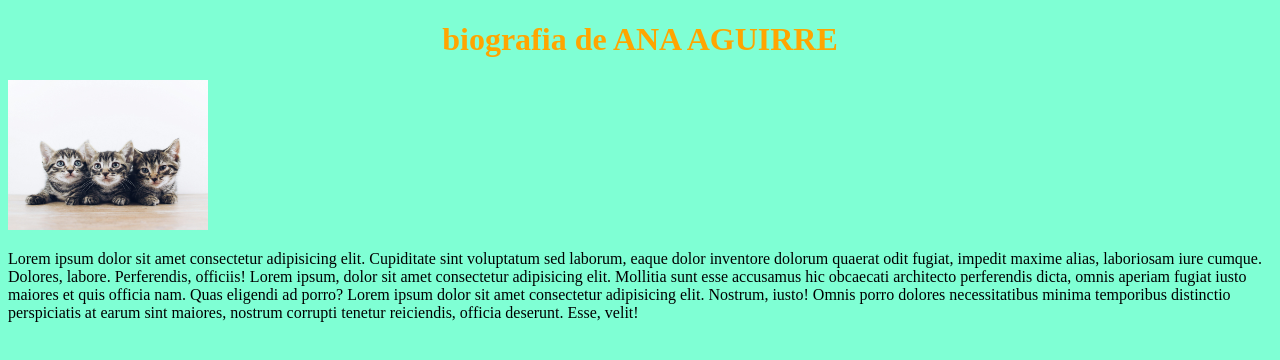
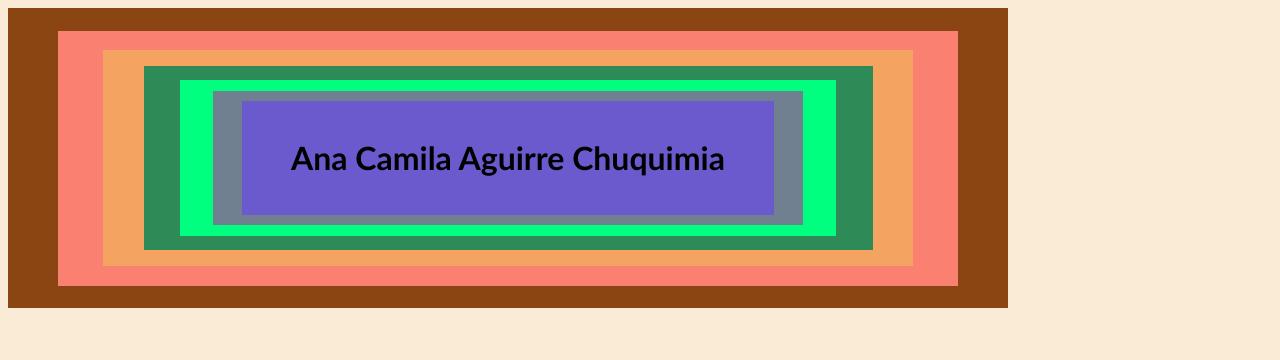
Before and after one commit to Nita3/tarea, a plain HTML site: page index.html in a window 1280 px wide. Drawn offline with Linux system fonts and the light colour scheme.

Commit message:
Add files via upload

```diff
--- /dev/null
+++ b/CSS/estilos.css
@@ -0,0 +1,62 @@
+body{
+    background-color: antiquewhite;
+}
+.caja{
+    background-color: saddlebrown;
+    display: flex;
+    justify-content: center;
+    align-items: center;
+    width: 1000px;
+    height: 300px;
+}
+.caja1{
+    display: flex;
+    justify-content: center;
+    align-items: center;
+    width: 90%;
+    height: 85%;
+    background-color: salmon;
+}
+.caja2{
+    display: flex;
+    justify-content: center;
+    align-items: center;
+    width: 90%;
+    height: 85%;
+    background-color: sandybrown
+}
+.caja3{
+    display: flex;
+    justify-content: center;
+    align-items: center;
+    width: 90%;
+    height: 85%;
+    background-color:seagreen;
+}
+.caja4{
+    display: flex;
+    justify-content: center;
+    align-items: center;
+    width: 90%;
+    height: 85%;
+    background-color: springgreen
+}
+.caja5{
+    display: flex;
+    justify-content: center;
+    align-items: center;
+    width: 90%;
+    height: 85%;
+    background-color: slategray;
+}
+.caja6{
+    display: flex;
+    justify-content: center;
+    align-items: center;
+    width: 90%;
+    height: 85%;
+    background-color: slateblue;
+}
+h1{
+    font-family: 'Trebuchet MS', 'Lucida Sans Unicode', 'Lucida Grande', 'Lucida Sans', Arial, sans-serif;
+}
--- a/index.html
+++ b/index.html
@@ -3,16 +3,24 @@
 <head>
     <meta charset="UTF-8">
     <meta name="viewport" content="width=device-width, initial-scale=1.0">
-    <link rel="stylesheet" href="CSS/estilo.css">
+    <link rel="stylesheet" href="CSS/estilos.css">
     <title>Document</title>
 </head>
 <body>
-    <h1>biografia de ANA AGUIRRE</h1>
-    <img src="IMG/g1.jpeg" alt="ana">
-    <p>Lorem ipsum dolor sit amet consectetur adipisicing elit. Cupiditate sint voluptatum sed laborum, eaque dolor inventore dolorum quaerat odit fugiat, impedit maxime alias, laboriosam iure cumque. Dolores, labore. Perferendis, officiis!
-        Lorem ipsum, dolor sit amet consectetur adipisicing elit. Mollitia sunt esse accusamus hic obcaecati architecto perferendis dicta, omnis aperiam fugiat iusto maiores et quis officia nam. Quas eligendi ad porro?
-        Lorem ipsum dolor sit amet consectetur adipisicing elit. Nostrum, iusto! Omnis porro dolores necessitatibus minima temporibus distinctio perspiciatis at earum sint maiores, nostrum corrupti tenetur reiciendis, officia deserunt. Esse, velit!
-
-    </p>
+    <div class="caja">
+        <div class="caja1">
+            <div class="caja2">
+                <div class="caja3">
+                    <div class="caja4">
+                        <div class="caja5">
+                            <div class="caja6">
+                                <h1>Ana Camila Aguirre Chuquimia</h1>
+                            </div>
+                        </div>
+                    </div>
+                </div>
+            </div>
+        </div>
+    </div>
 </body>
 </html>
```
